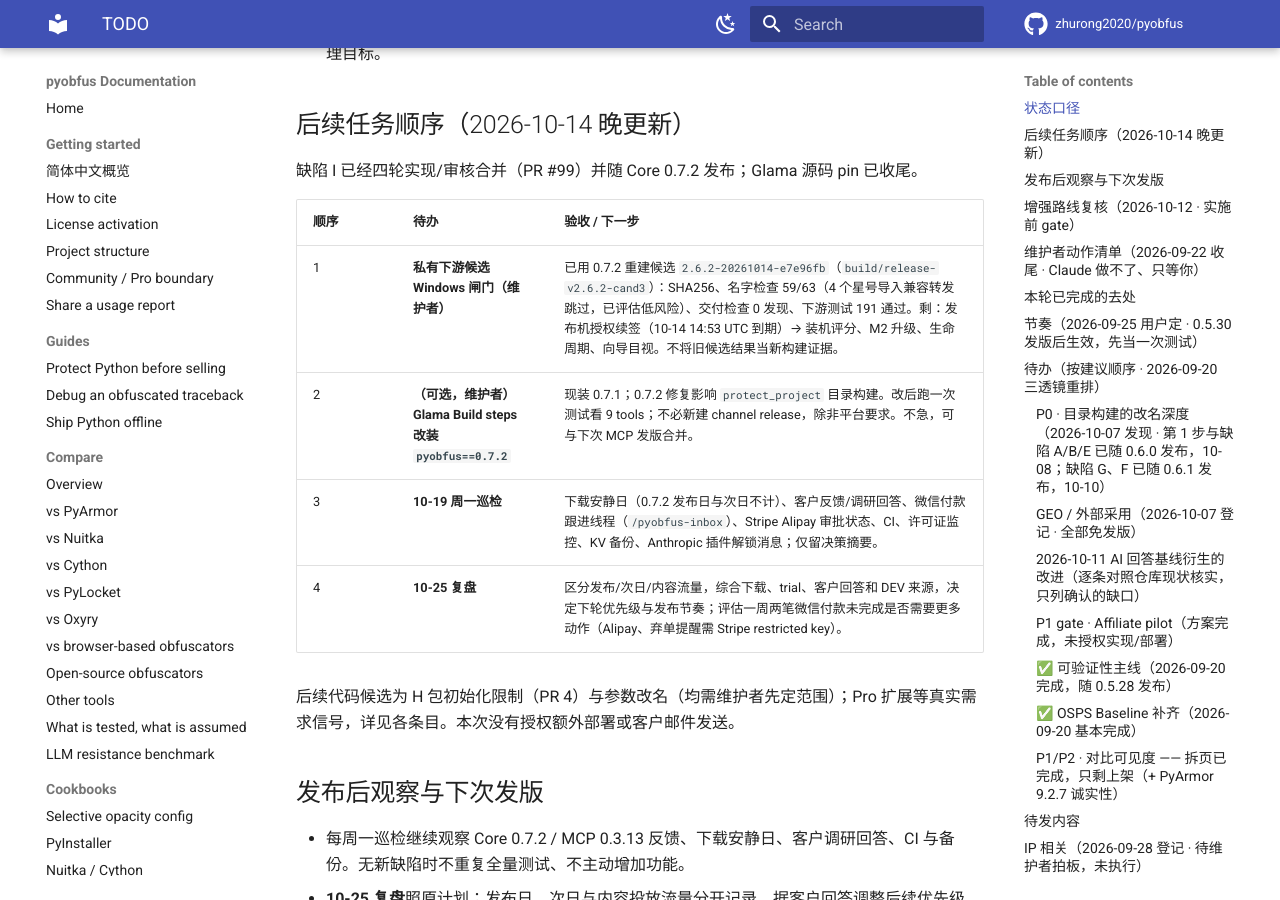
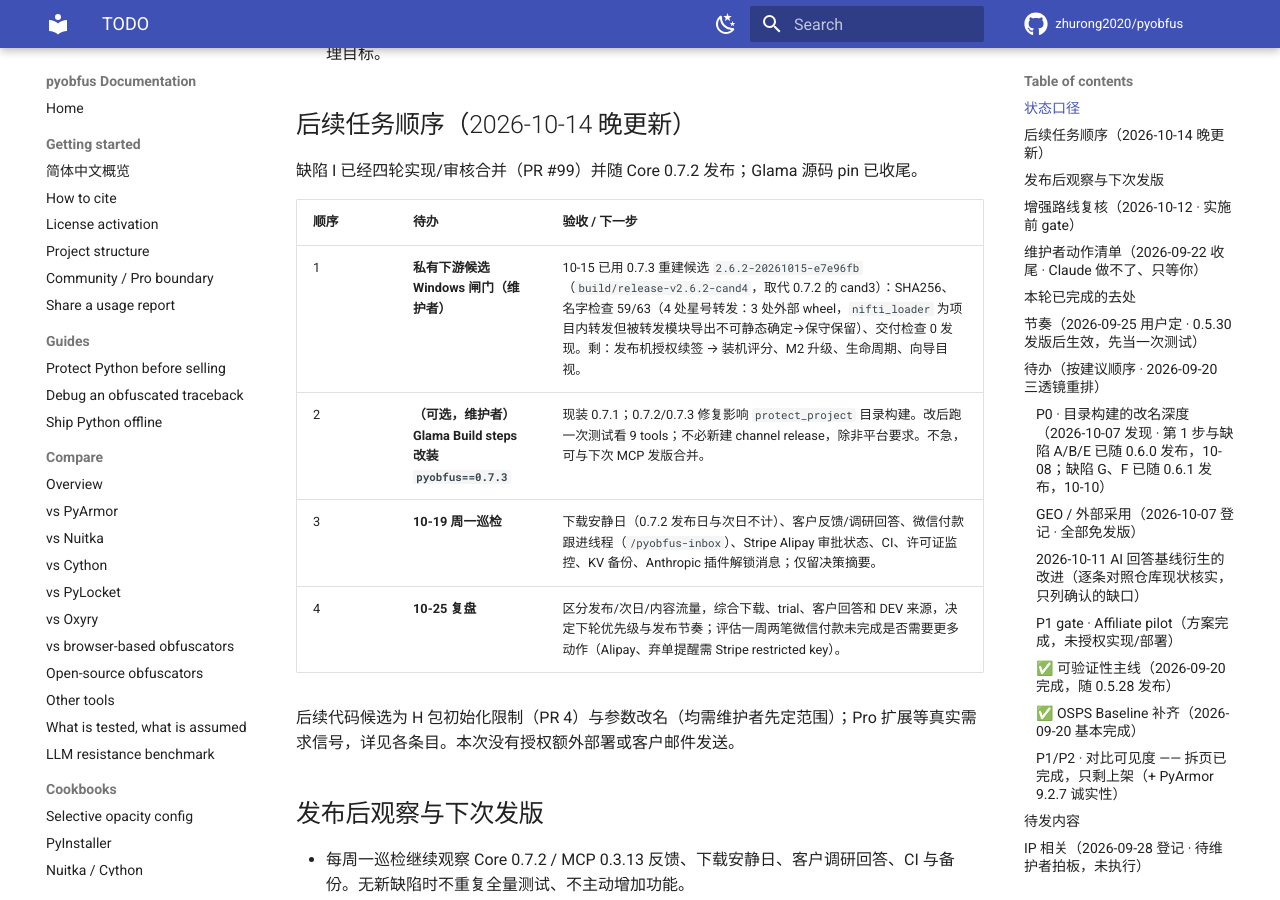
Before and after one commit to zhurong2020/pyobfus, an MkDocs documentation site: the page built from docs/TODO.md, in a window 1280 px wide and 900 px high, scrolled down 620 px. Built offline with MkDocs 1.6.1 and Material for MkDocs 9.7.7, drawn with Linux system fonts in a browser that asks for light colours; comment, search, counter and statistics services are not loaded.

Commit message:
docs(todo): downstream candidate rebuilt with 0.7.3
Co-Authored-By: Claude Opus 5.5 <noreply@anthropic.com>

```diff
--- a/docs/TODO.md
+++ b/docs/TODO.md
@@ -24,8 +24,8 @@
 
 | 顺序 | 待办 | 验收 / 下一步 |
 |---|---|---|
-| 1 | **私有下游候选 Windows 闸门（维护者）** | 已用 0.7.2 重建候选 `2.6.2-20261014-e7e96fb`（`build/release-v2.6.2-cand3`）：SHA256、名字检查 59/63（4 个星号导入兼容转发跳过，已评估低风险）、交付检查 0 发现、下游测试 191 通过。剩：发布机授权续签（10-14 14:53 UTC 到期）→ 装机评分、M2 升级、生命周期、向导目视。不将旧候选结果当新构建证据。 |
-| 2 | **（可选，维护者）Glama Build steps 改装 `pyobfus==0.7.2`** | 现装 0.7.1；0.7.2 修复影响 `protect_project` 目录构建。改后跑一次测试看 9 tools；不必新建 channel release，除非平台要求。不急，可与下次 MCP 发版合并。 |
+| 1 | **私有下游候选 Windows 闸门（维护者）** | 10-15 已用 0.7.3 重建候选 `2.6.2-20261015-e7e96fb`（`build/release-v2.6.2-cand4`，取代 0.7.2 的 cand3）：SHA256、名字检查 59/63（4 处星号转发：3 处外部 wheel，`nifti_loader` 为项目内转发但被转发模块导出不可静态确定→保守保留）、交付检查 0 发现。剩：发布机授权续签 → 装机评分、M2 升级、生命周期、向导目视。 |
+| 2 | **（可选，维护者）Glama Build steps 改装 `pyobfus==0.7.3`** | 现装 0.7.1；0.7.2/0.7.3 修复影响 `protect_project` 目录构建。改后跑一次测试看 9 tools；不必新建 channel release，除非平台要求。不急，可与下次 MCP 发版合并。 |
 | 3 | **10-19 周一巡检** | 下载安静日（0.7.2 发布日与次日不计）、客户反馈/调研回答、微信付款跟进线程（`/pyobfus-inbox`）、Stripe Alipay 审批状态、CI、许可证监控、KV 备份、Anthropic 插件解锁消息；仅留决策摘要。 |
 | 4 | **10-25 复盘** | 区分发布/次日/内容流量，综合下载、trial、客户回答和 DEV 来源，决定下轮优先级与发布节奏；评估一周两笔微信付款未完成是否需要更多动作（Alipay、弃单提醒需 Stripe restricted key）。 |
 
```
